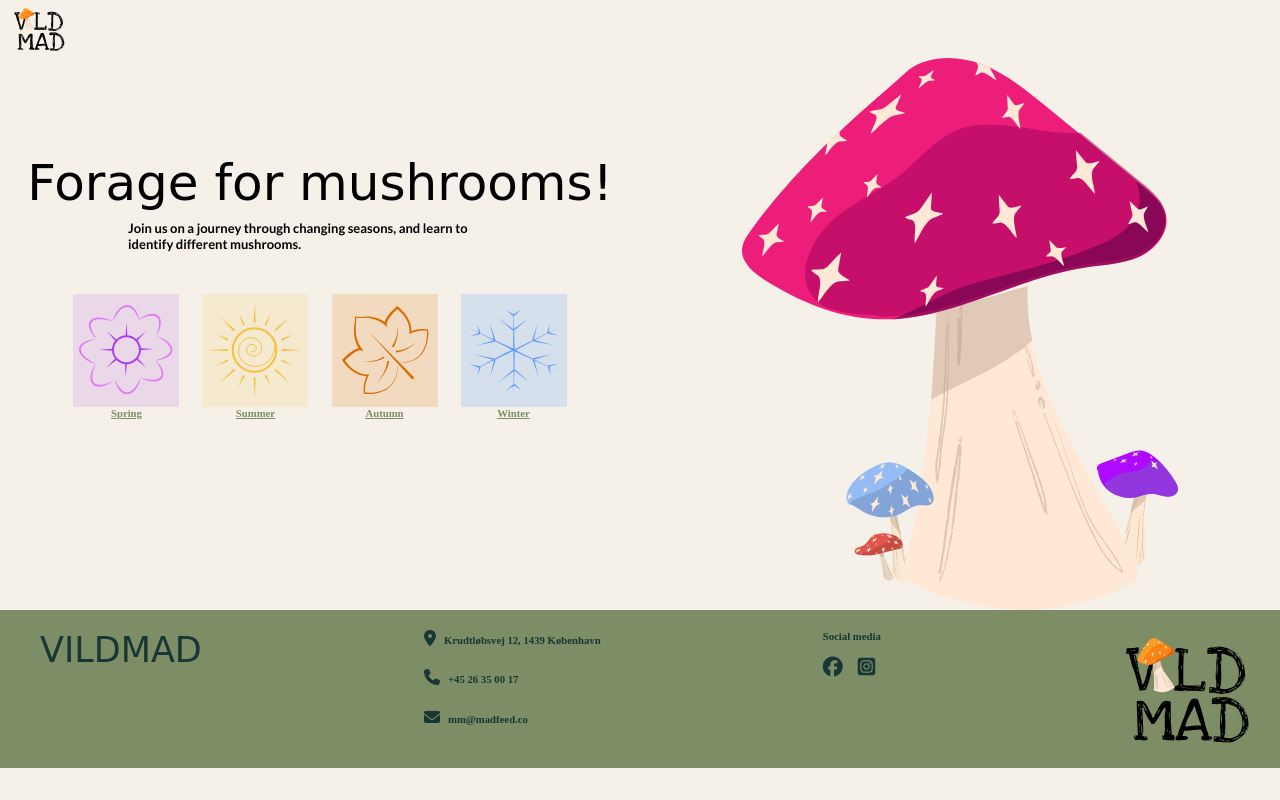
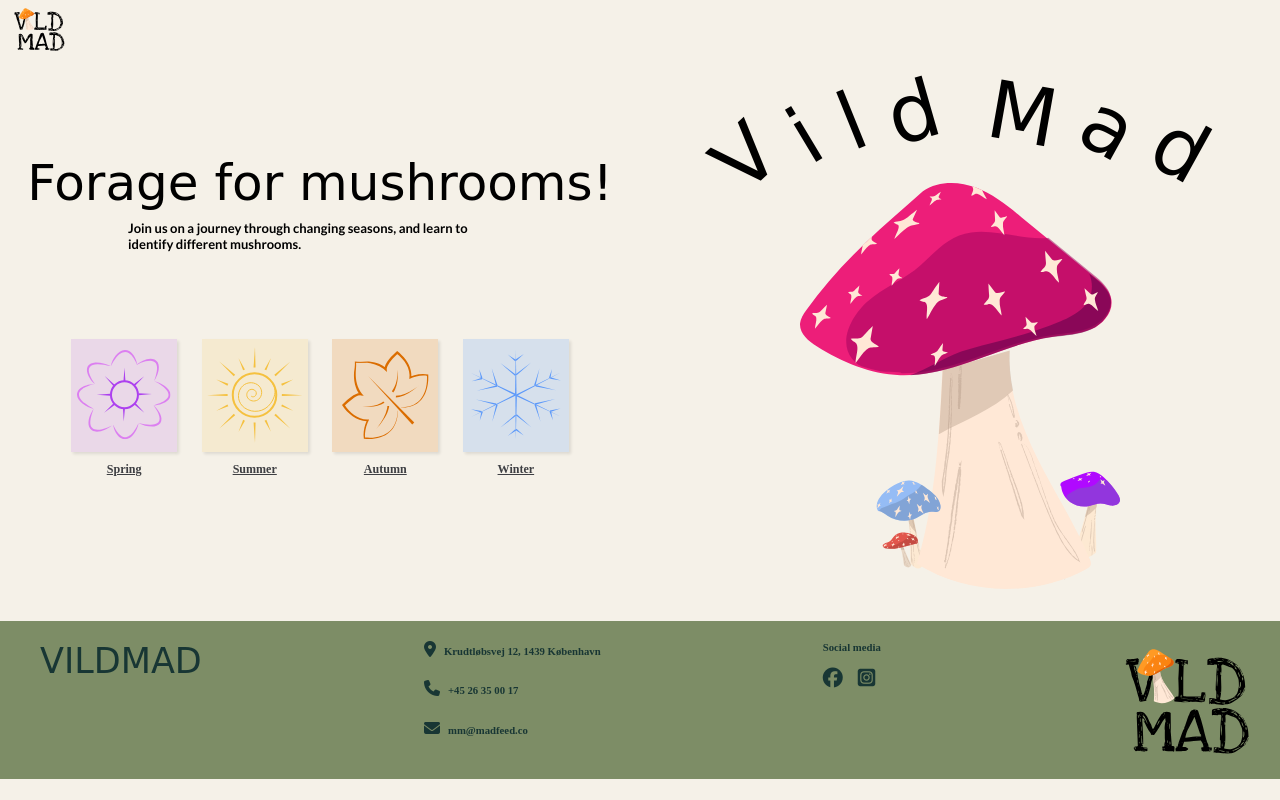
Before and after one commit to trla0001/vildmad, a plain HTML site: page index.html in a window 1280 px wide. Drawn offline with Linux system fonts and the light colour scheme; a web font is replaced by a local one.

Commit message:
Season icons rettet. Vild mad tekst tilføjet. Mangler quiz knap

```diff
--- a/css/index.css
+++ b/css/index.css
@@ -6,26 +6,87 @@
   }
 }
 
-/* Mushroom icon */
-.mushroom_icon {
-  width: 68%;
+/* Hero text styling, mobile version */
+@media (max-width: 800px) {
+  .hero_txt h1 {
+    text-align: center;
+  }
+  .hero_txt h5 {
+    margin: 0% 21% 0% 21%;
+  }
 }
 
-/* Hero text styling */
-.hero_txt {
-  display: grid;
-  place-items: center;
-  margin-top: 15%;
+/* Hero text styling, desk version */
+@media (min-width: 800px) {
+  .hero_txt {
+    display: grid;
+    place-items: center;
+    margin-top: 15%;
+  }
+  .hero_txt h5 {
+    margin: 0% 26% 0% 20%;
+  }
 }
 
-.hero_txt h5 {
-  margin: 0% 26% 0% 20%;
+/* Mushroom icon størrelse og placering */
+.mushroom_icon {
+  width: 50%;
+  margin: auto;
+  padding-bottom: 5%;
 }
 
-/* Hero img layout */
-.hero_img {
-  display: grid;
-  place-items: center;
+/* Vild mad text styling */
+.round_txt {
+  text-align: center;
+  font-family: "Love Ya Like A Sister", cursive;
+  font-weight: 400;
+  font-size: 80px;
+  padding-bottom: 5%;
+}
+
+/* Rotatation og px mellemrum af hver enkelt bogstav */
+.v {
+  transform: translate(6px, 53px) rotate(-43deg);
+}
+
+.i {
+  transform: translate(2px, 32px) rotate(-31deg);
+}
+
+.l {
+  transform: translate(2px, 17px) rotate(-22deg);
+}
+
+.d1 {
+  transform: translate(1px, 8px) rotate(-16deg);
+}
+
+.o {
+  transform: translate(0px, 5px) rotate(0deg);
+}
+
+.m {
+  transform: translate(-1px, 10px) rotate(10deg);
+}
+
+.a {
+  transform: translate(1px, 23px) rotate(29deg);
+}
+
+.d2 {
+  transform: translate(-3px, 45px) rotate(29deg);
+}
+
+/* Får span elementer til at stå på linje */
+span {
+  display: inline-block;
+}
+
+/* Vild mad hide mobile version */
+@media (max-width: 800px) {
+  .round_txt {
+    display: none;
+  }
 }
 
 /* iconer layout og styling */
@@ -34,5 +95,31 @@
   flex-direction: row;
   place-content: center;
   gap: 4%;
-  margin: 5%;
+  margin: 12% 2% 20% 2%;
 }
+
+.season_icons a:hover {
+  animation-name: scale_kf;
+  animation-duration: 0s;
+  animation-iteration-count: 1;
+  animation-timing-function: linear;
+  animation-fill-mode: both;
+}
+
+@keyframes scale_kf {
+  0% {
+    scale: 1;
+  }
+
+  100% {
+    scale: 1.1;
+  }
+}
+
+.season_icons img {
+  box-shadow: 2px 2px 3px rgba(0, 0, 0, 0.1);
+}
+
+.season_icons h6 {
+  padding-top: 10%;
+}
--- a/css/mutual.css
+++ b/css/mutual.css
@@ -86,8 +86,10 @@ p {
 
 /* Link styling */
 a {
-  color: #7d8d66;
+  color: #3e3f43;
   text-decoration: underline;
+  font-family: "Love Ya Like A Sister";
+  font-size: 18px;
 }
 
 /******** Menu *********/
--- a/index.html
+++ b/index.html
@@ -96,6 +96,18 @@
             </div>
 
             <div class="hero_img">
+                <div class="round_txt">
+                    <span class="v">V</span>
+                    <span class="i">i</span>
+                    <span class="l">l</span>
+                    <span class="d1">d</span>
+                    <span class="o"></span>
+                    <span class="m">M</span>
+                    <span class="a">a</span>
+                    <span class="d2">d</span>
+                </div>
+
+
                 <img class="mushroom_icon" src="svg/mushroom.svg" alt="Vektor grafik af svamp">
             </div>
         </div>
```
